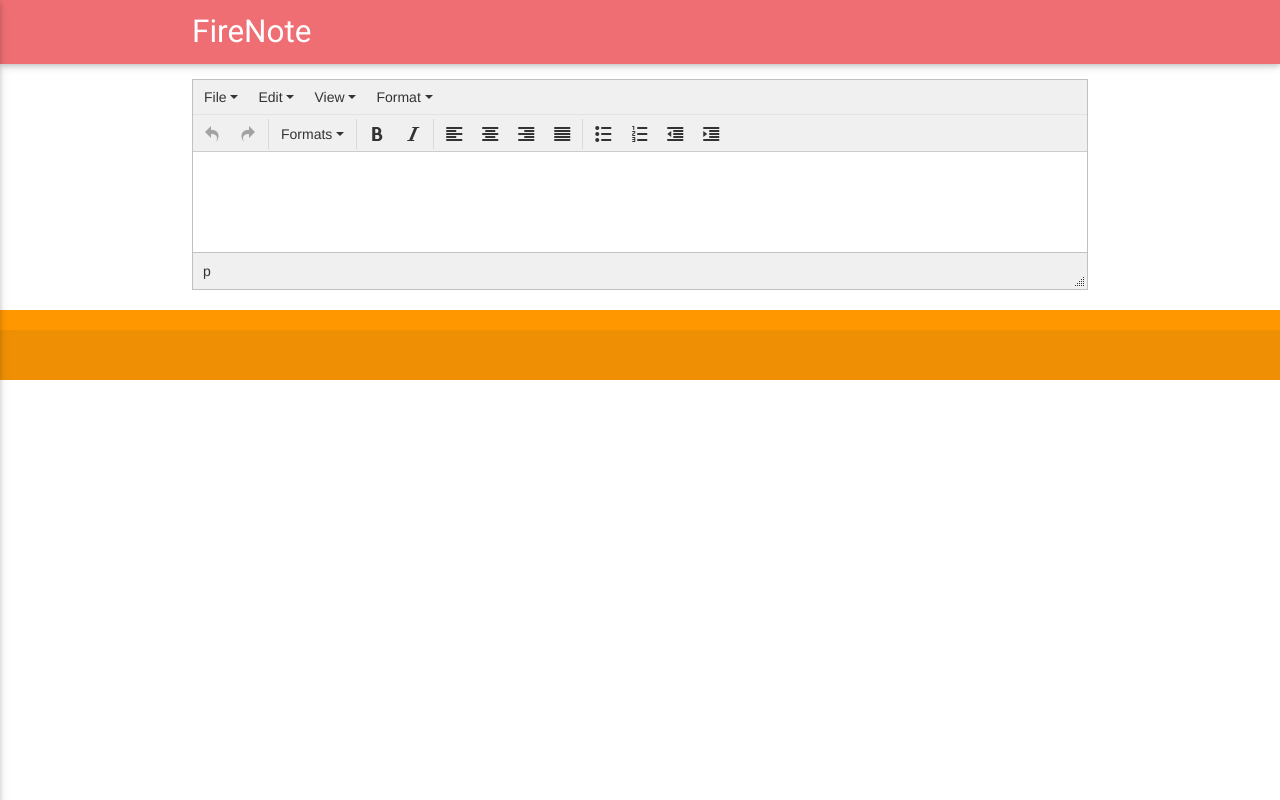
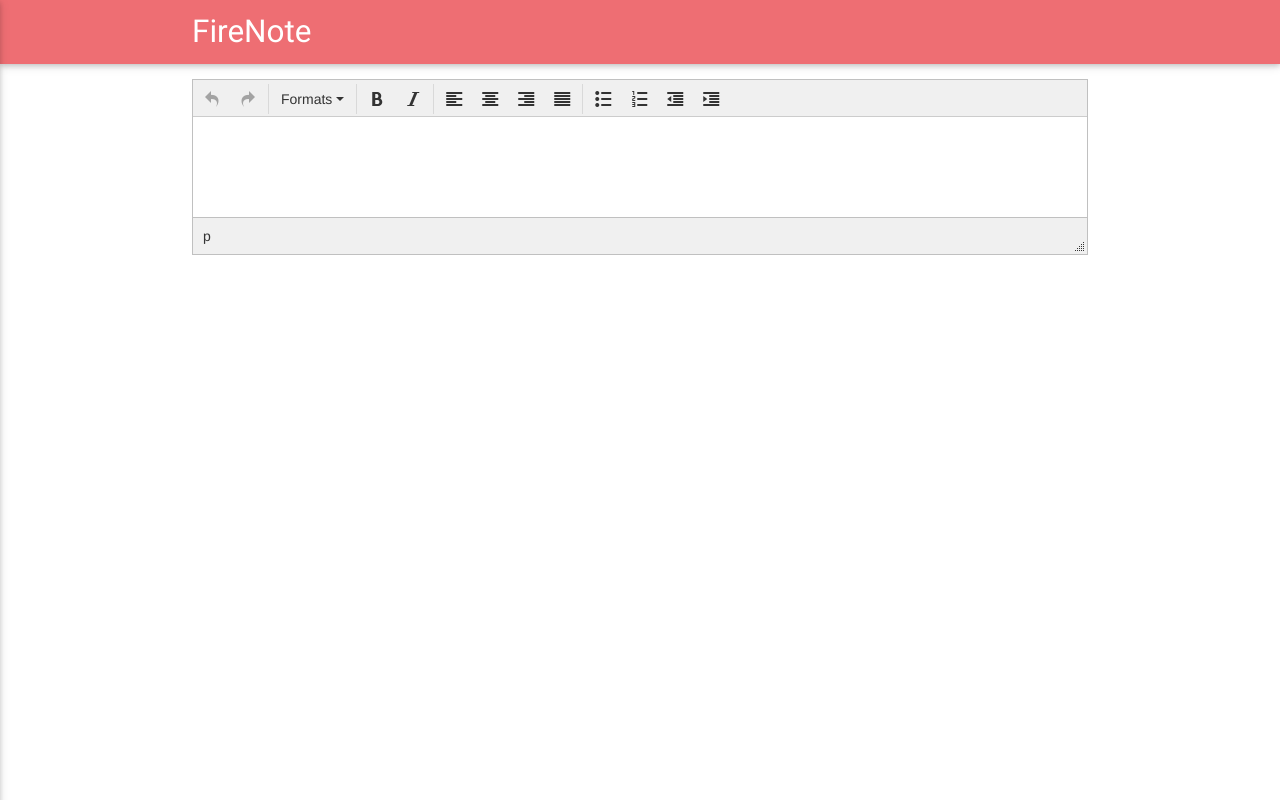
Before and after one commit to 0xFireball/FireNote, a website: page firenote/index.html in a window 1280 px wide. Drawn offline with Linux system fonts and the light colour scheme.

Commit message:
update logo and design

```diff
--- /dev/null
+++ b/firenote/css/firenote.css
@@ -0,0 +1,3 @@
+#editing-area {
+    position: relative;
+}
--- a/firenote/index.html
+++ b/firenote/index.html
@@ -12,6 +12,9 @@
 
     <!--Scripts-->
     <script src="js/tinymce/tinymce.min.js"></script>
+
+    <!--Styles-->
+    <link type="text/css" rel="stylesheet" href="css/firenote.css" media="screen,projection" />
 </head>
 
 <body>
@@ -27,20 +30,11 @@
             <a href="#" data-activates="nav-mobile" class="button-collapse"><i class="material-icons">menu</i></a>
         </div>
     </nav>
-    <div class="section no-pad-bot" id="index-banner">
+    <div class="section no-pad-bot" id="editing-area">
         <div class="container">
             <div id="editarea"></div>
         </div>
     </div>
-
-
-    <footer class="page-footer orange">
-        <div class="footer-copyright">
-            <div class="container">
-                <div id="footer-text"></div>
-            </div>
-        </div>
-    </footer>
 
     <!--  Scripts-->
     <script type="text/javascript" src="js/jquery.min.js"></script>
--- a/firenote/js/firenote-main.js
+++ b/firenote/js/firenote-main.js
@@ -1,10 +1,21 @@
 $("document").ready(function () {
-  $('.button-collapse').sideNav();
+  $('.button-collapse').sideNav(
+    {
+      closeOnClick: true
+    }
+  );
+  $('.button-collapse').sideNav('hide');
+});
+
+$("#titlebar").click(function() {
+  $('.button-collapse').sideNav('show');
 });
 
 function initTinyMce(elementSelector) {
   tinymce.init({
-    selector: elementSelector
+    selector: elementSelector,
+    plugins: 'code',
+    menubar: false
   });
 }
 
--- a/firenote/package.json
+++ b/firenote/package.json
@@ -13,7 +13,7 @@
         "min_height": 320,
         "height": 600,
         "toolbar": false,
-        "icon": "assets/img/notestorm.png"
+        "icon": "img/firenote.png"
     },
     "license": "GPL-3.0"
 }
```
Also changed, not shown: firenote/img/firenote.png (added), 1 other file.
